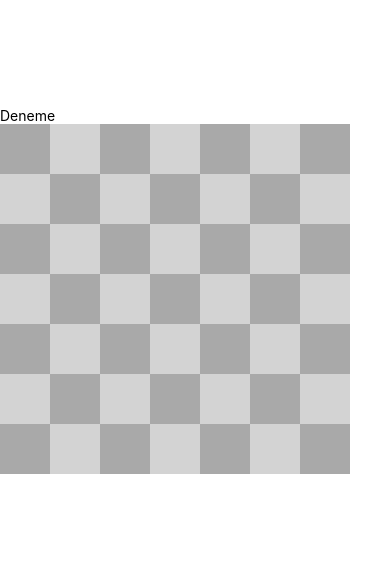
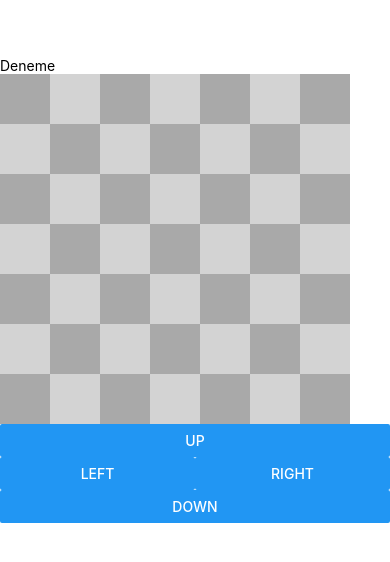
Before and after one commit to salihbektas/react-native-snake-on-github, a React Native app: screen / in a window 390 px wide. Shown: the part 132-694 px from the top of the page. Built offline with nearby package versions, Linux system fonts and the light colour scheme.

Commit message:
feat: buttons added

```diff
--- a/App.tsx
+++ b/App.tsx
@@ -1,5 +1,6 @@
 import React, { useEffect } from 'react';
 import {
+  Button,
   SafeAreaView,
   StyleSheet,
   Text,
@@ -18,11 +19,36 @@ function App(): JSX.Element {
     )
 
 
+  function up(){
+    console.log('up')
+  }
+  function down(){
+    console.log('down')
+  }
+  function left(){
+    console.log('left')
+  }
+  function right(){
+    console.log('right')
+  }
+
   return (
     <SafeAreaView style={styles.main}>
       <Text>Deneme</Text>
       <View style={styles.board}>
         {tiles}
+      </View>
+      <View>
+      <Button title='up' onPress={up}/>
+      <View style={{flexDirection: 'row'}}>
+        <View style={{width:'50%'}}>
+          <Button title='left' onPress={left}/>
+        </View>
+        <View style={{width:'50%'}}>
+          <Button title='right' onPress={right}/>
+        </View>
+      </View>
+      <Button title='down' onPress={down}/>
       </View>
     </SafeAreaView>
   );
```
